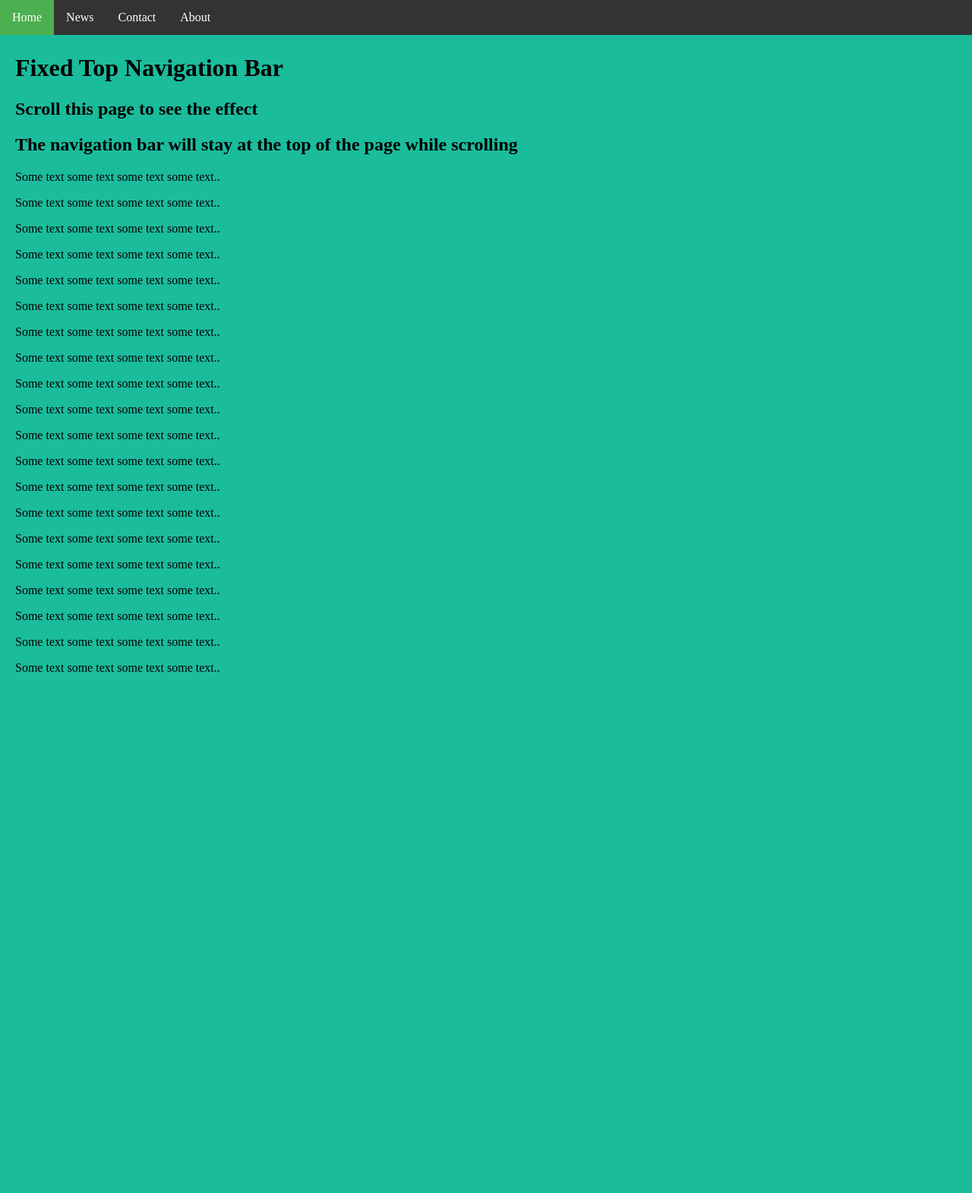
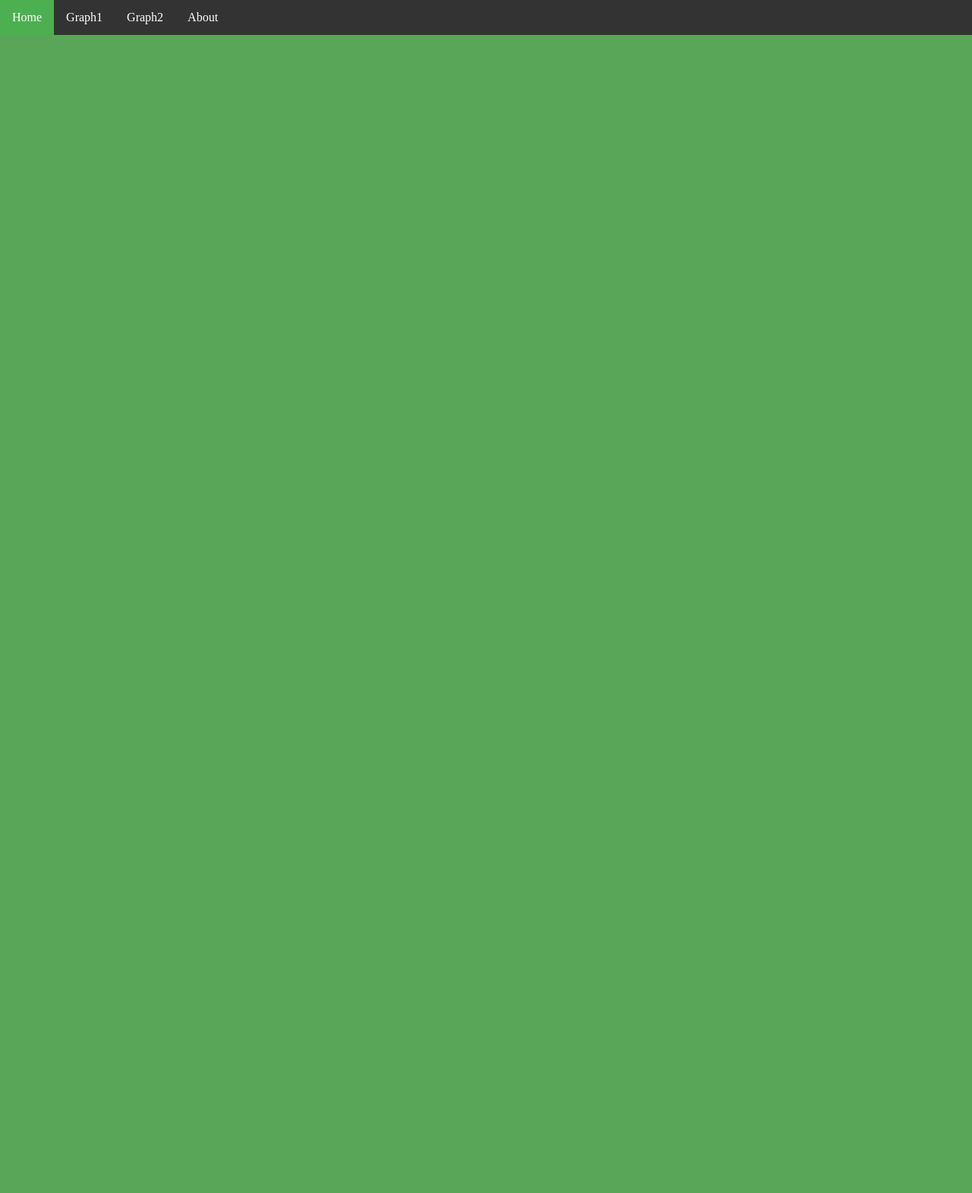
Before and after one commit to hampusadamsson/raspWater, a Flask app: page / in a window 1280 px wide. Shown: the whole page at 76% size. After the commit the page ends 46 px from the top, so only its background shows below. Run offline with Flask 2, Linux system fonts and the light colour scheme.

Commit message:
Updated index.html

```diff
--- a/templates/index.html
+++ b/templates/index.html
@@ -36,41 +36,15 @@ li a:hover:not(.active) {
 }
 </style>
 </head>
-<body>
+<body bgcolor="#59a659">
 
 <ul>
   <li><a class="active" href="#home">Home</a></li>
-  <li><a href="#news">News</a></li>
-  <li><a href="#contact">Contact</a></li>
+  <li><a href="graph">Graph1</a></li>
+  <li><a href="graph2">Graph2</a></li>
   <li><a href="#about">About</a></li>
 </ul>
 
-<div style="padding:20px;margin-top:30px;background-color:#1abc9c;height:1500px;">
-<h1>Fixed Top Navigation Bar</h1>
-<h2>Scroll this page to see the effect</h2>
-<h2>The navigation bar will stay at the top of the page while scrolling</h2>
-
-<p>Some text some text some text some text..</p>
-<p>Some text some text some text some text..</p>
-<p>Some text some text some text some text..</p>
-<p>Some text some text some text some text..</p>
-<p>Some text some text some text some text..</p>
-<p>Some text some text some text some text..</p>
-<p>Some text some text some text some text..</p>
-<p>Some text some text some text some text..</p>
-<p>Some text some text some text some text..</p>
-<p>Some text some text some text some text..</p>
-<p>Some text some text some text some text..</p>
-<p>Some text some text some text some text..</p>
-<p>Some text some text some text some text..</p>
-<p>Some text some text some text some text..</p>
-<p>Some text some text some text some text..</p>
-<p>Some text some text some text some text..</p>
-<p>Some text some text some text some text..</p>
-<p>Some text some text some text some text..</p>
-<p>Some text some text some text some text..</p>
-<p>Some text some text some text some text..</p>
-</div>
 
 </body>
 </html>
```
